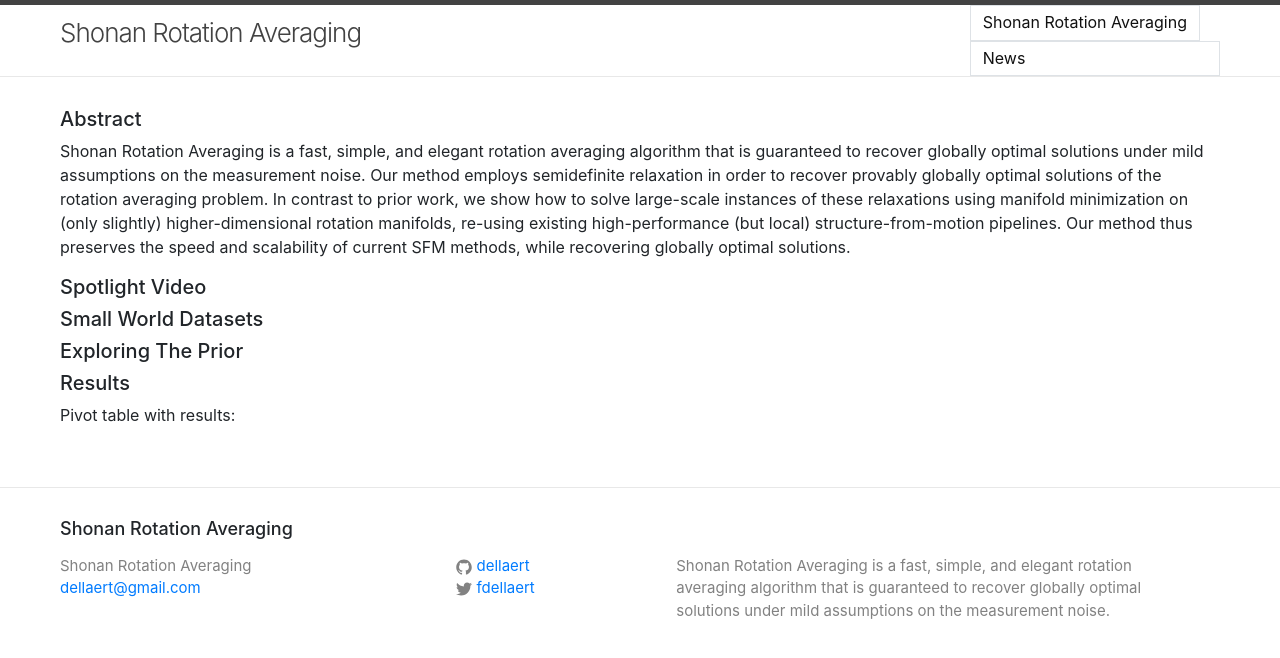
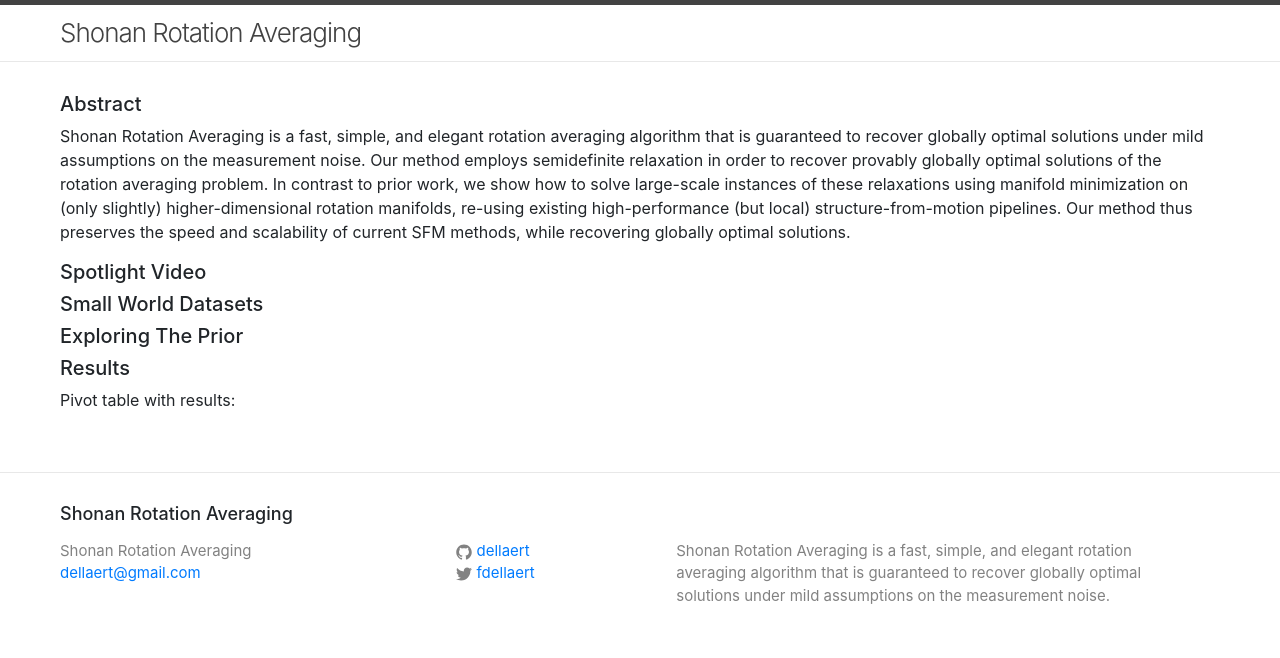
Before and after one commit to dellaert/ShonanAveraging, a Jekyll site: the page built from index.md, in a window 1280 px wide. Shown: the top 658 px of the page. Built offline with Jekyll 4.4.1, drawn with Linux system fonts in a browser that asks for light colours; a script that is not in the unit is left out.

Commit message:
kill news pages

```diff
--- a/_config.yml
+++ b/_config.yml
@@ -17,6 +17,6 @@ markdown: kramdown
 
 header_pages:
   - index.md
-  - news.md
+  # - news.md
 
 exclude: ['node_modules', 'src']
--- a/_includes/header.html
+++ b/_includes/header.html
@@ -13,13 +13,13 @@
         </svg>
       </a>
 
-      <div class="trigger">
+      <!-- <div class="trigger">
         {% for my_page in site.pages %}
           {% if my_page.title %}
           <a class="page-link" href="{{ my_page.url | prepend: site.baseurl }}">{{ my_page.title }}</a>
           {% endif %}
         {% endfor %}
-      </div>
+      </div> -->
     </nav>
 
   </div>
```
